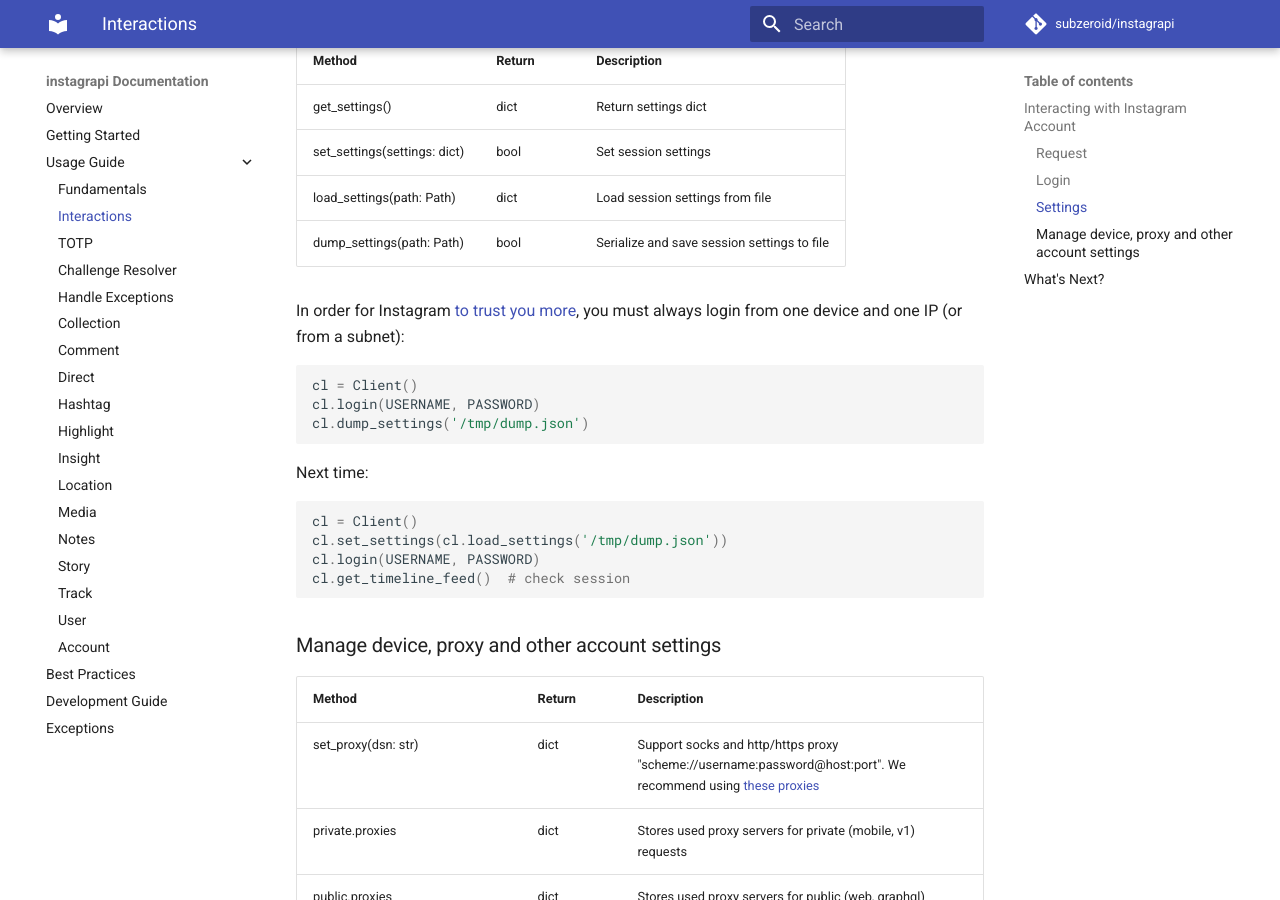
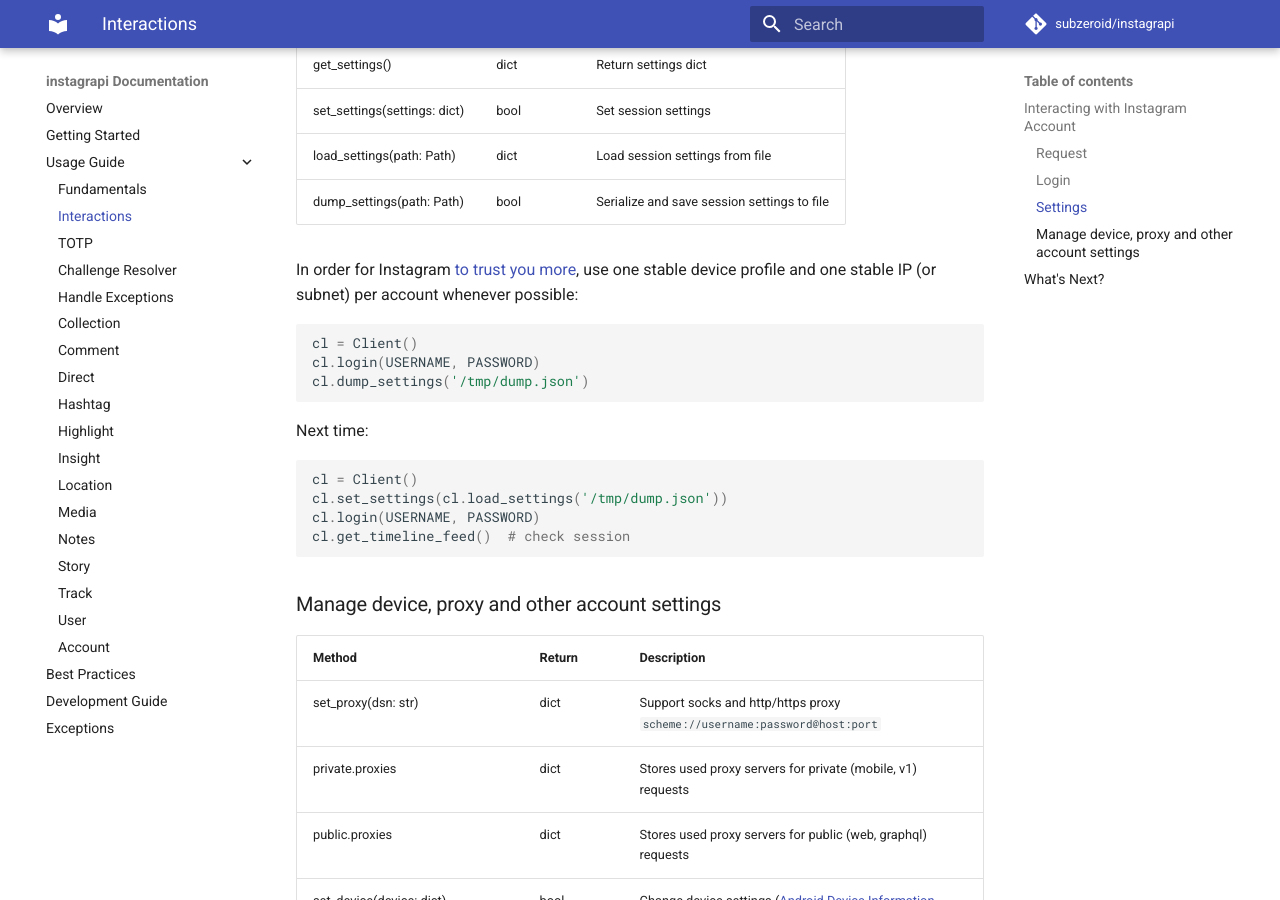
Before and after one commit to subzeroid/instagrapi, an MkDocs documentation site: the page built from docs/usage-guide/interactions.md, in a window 1280 px wide and 900 px high, scrolled down 3080 px. Built offline with MkDocs 1.6.1 and Material for MkDocs 9.7.7, drawn with Linux system fonts in a browser that asks for light colours; comment, search, counter and statistics services are not loaded; the version menu is left out; some of the changed text lies outside the part shown.

Commit message:
Modernize docs landing pages

````diff
--- a/docs/usage-guide/interactions.md
+++ b/docs/usage-guide/interactions.md
@@ -48,8 +48,6 @@ print(cl.get_settings())
 print(cl.user_info(cl.user_id))
 ```
 
-We recommend using [these proxies](https://soax.com/?r=sEysufQI)
-
 ### Request
 
 | Property            | Description
@@ -65,7 +63,7 @@ We recommend using [these proxies](https://soax.com/?r=sEysufQI)
 | login(username: str, password: str)  | bool    | Login by username and password (get new cookies if it does not exist in settings)
 | login(username: str, password: str, verification\_code: str) | bool | Login by username and password with 2FA verification code (use Google Authenticator or something similar to generate TOTP code, not work with SMS)
 | relogin()                            | bool    | Re-login with clean cookies (required cl.username and cl.password)
-| login\_by\_sessionid(sessionid: str) | bool    | Login by sessionid from Instagram site
+| login\_by\_sessionid(sessionid: str) | bool    | Lightweight compatibility login using a browser/session cookie value
 | inject\_sessionid\_to\_public()      | bool    | Inject sessionid from Private Session to Public Session
 | logout()                             | bool    | Logout
 
@@ -114,7 +112,7 @@ Store and manage uuids, device configuration, user agent, authorization data (ak
 | load\_settings(path: Path)     | dict    | Load session settings from file
 | dump\_settings(path: Path)     | bool    | Serialize and save session settings to file
 
-In order for Instagram [to trust you more](https://github.com/subzeroid/instagrapi/discussions/220), you must always login from one device and one IP (or from a subnet):
+In order for Instagram [to trust you more](https://github.com/subzeroid/instagrapi/discussions/220), use one stable device profile and one stable IP (or subnet) per account whenever possible:
 
 ```python
 cl = Client()
@@ -135,7 +133,7 @@ cl.get_timeline_feed()  # check session
 
 | Method                                   | Return | Description
 |------------------------------------------|------|----------------------------------------------------------------------------
-| set_proxy(dsn: str)                      | dict | Support socks and http/https proxy "scheme://username:password@host:port". We recommend using [these proxies](https://soax.com/?r=sEysufQI)
+| set_proxy(dsn: str)                      | dict | Support socks and http/https proxy `scheme://username:password@host:port`
 | private.proxies                          | dict | Stores used proxy servers for private (mobile, v1) requests
 | public.proxies                           | dict | Stores used proxy servers for public (web, graphql) requests
 | set_device(device: dict)                 | bool | Change device settings ([Android Device Information Generator Online](https://www.myfakeinfo.com/mobile/get-android-device-information.php))
````
Also changed, not shown: docs/index.md (+8 -7 lines).
